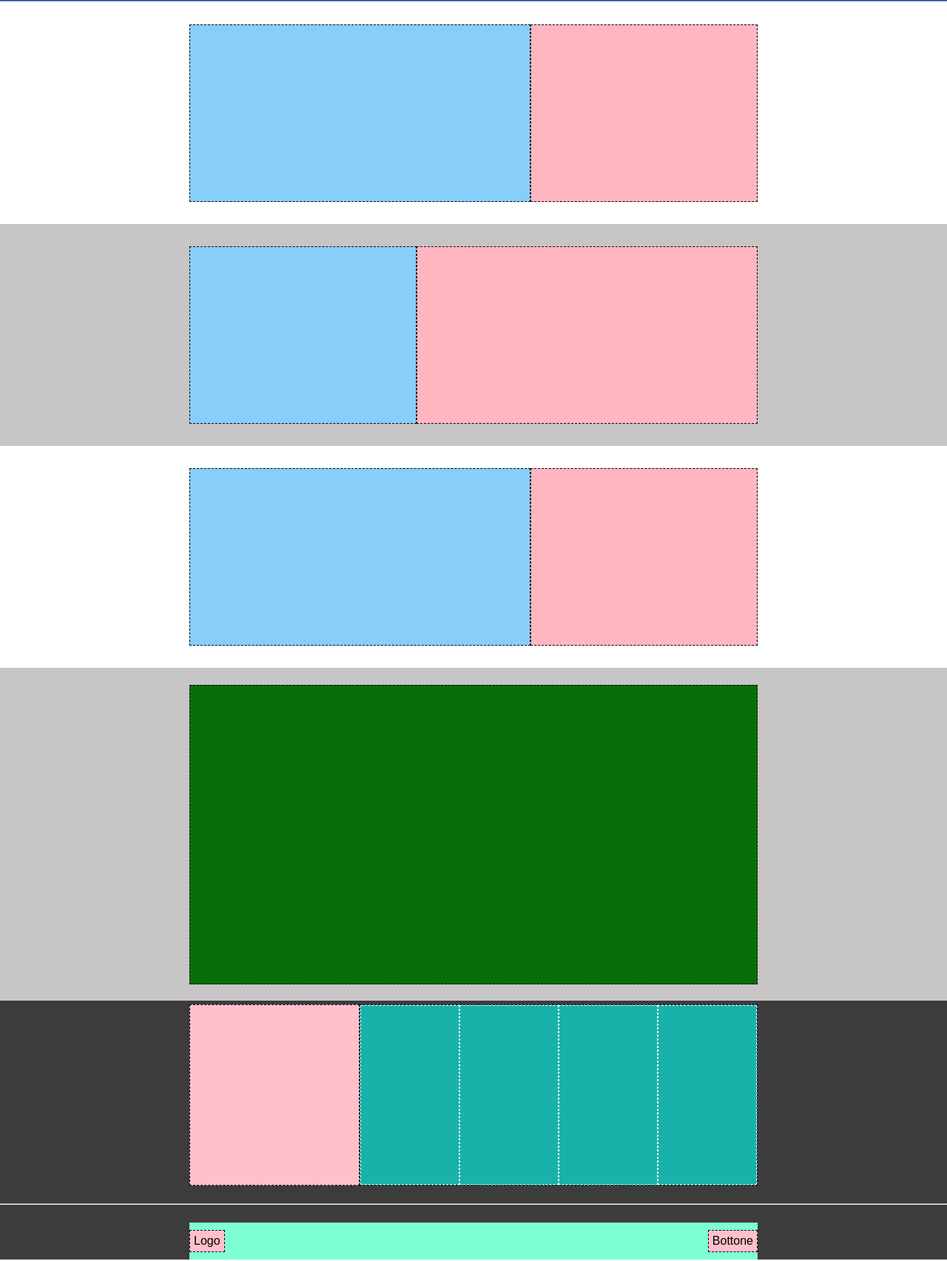
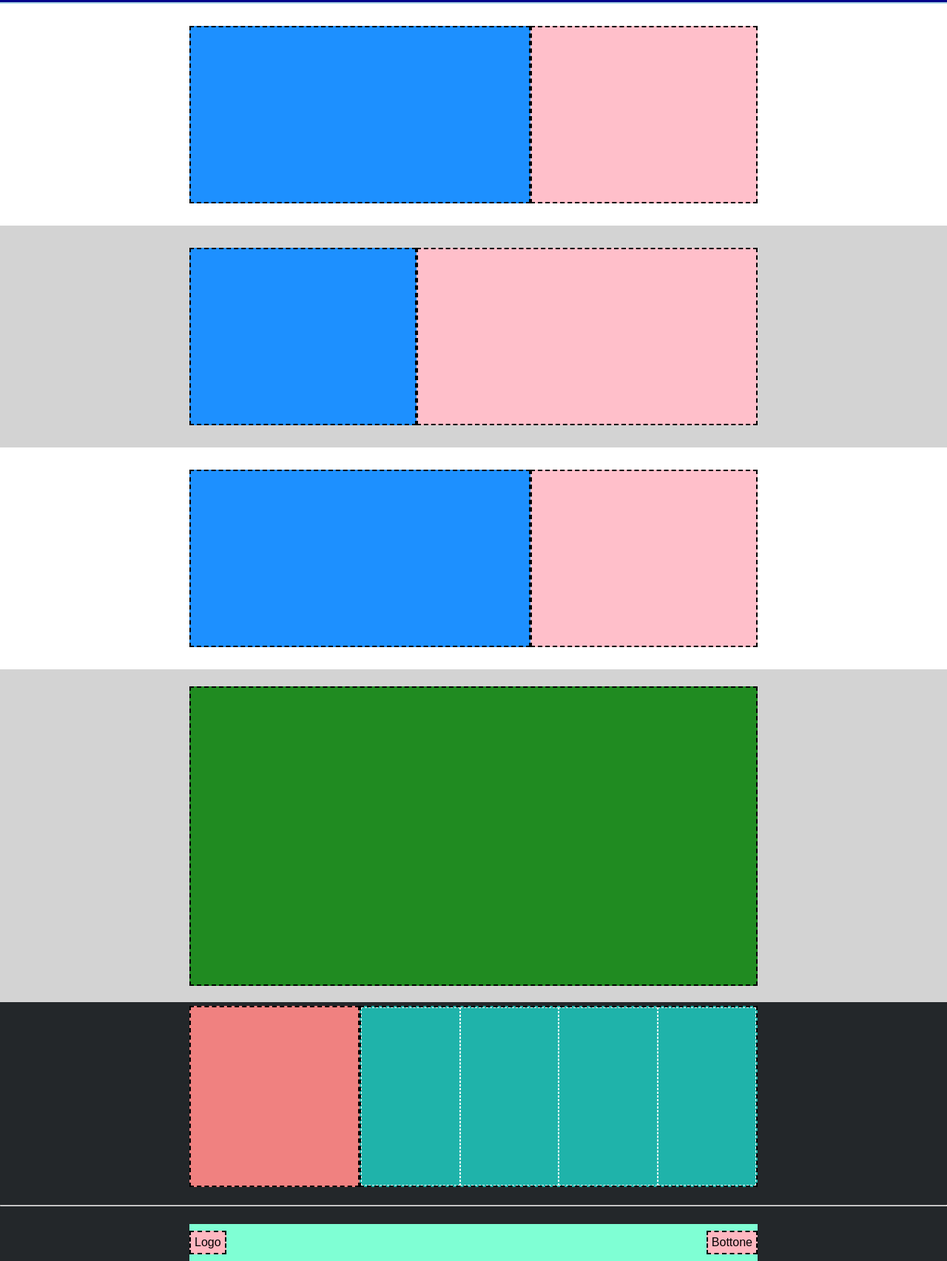
Before and after one commit to giuseppe-lisi/htmlcss-struttura-discord, a plain HTML site: page index.html in a window 1280 px wide. Shown: the part 365-2070 px from the top of the page at 74% size. Drawn offline with Linux system fonts and the light colour scheme.

Commit message:
aggiustati colori e hr footer

```diff
--- a/style.css
+++ b/style.css
@@ -18,11 +18,11 @@ body {
 }
 
 .dashed {
-    border: 1px dashed black;
+    border: 2px dashed black;
 }
 
 .gray-bg {
-    background-color: rgb(199, 197, 197);
+    background-color: #D3D3D3;
 }
 
 /* HEADER E NAVBAR */
@@ -32,13 +32,13 @@ header {
     flex-direction: column;
     align-items: center;
     padding: 1em 0 2px 0;
-    background-color: lightblue;
+    background-color: #ADD8E7;
 }
 
 .logo,
 .link,
 .login {
-    background-color: rgb(216, 159, 14);
+    background-color: #DAA51E;
     padding: 9px 7px;
 }
 
@@ -65,11 +65,11 @@ header {
     height: 300px;
     margin-top: 12px;
 
-    background-color: rgb(12, 12, 126);
+    background-color: #00018B;
 }
 
 .header-box {
-    background-color: rgb(235, 128, 212);
+    background-color: #EF82ED;
     height: 80%;
     width: 50%;
 }
@@ -88,25 +88,25 @@ header {
 .blue-box {
     width: 60%;
     height: 80%;
-    background-color: lightskyblue;
+    background-color: #1D90FF;
 }
 
 .pink-box {
     height: 80%;
     width: 40%;
-    background-color: lightpink;
+    background-color: #FFBFCA;
 }
 
 .blue-box-reversed {
     width: 40%;
     height: 80%;
-    background-color: lightskyblue;
+    background-color: #1D90FF;
 }
 
 .pink-box-reversed {
     width: 60%;
     height: 80%;
-    background-color: lightpink;
+    background-color: #FFBFCA;
 }
 
 /* sezione finale */
@@ -116,7 +116,7 @@ header {
 }
 
 .green-box {
-    background-color: rgb(8, 111, 8);
+    background-color: #208B21;
     height: 90%;
     width: 100%;
 }
@@ -129,7 +129,7 @@ footer {
     align-items: center;
     justify-content: space-between;
 
-    background-color: rgb(60, 60, 60);
+    background-color: #23272A;
     height: 350px;
 }
 
@@ -142,7 +142,7 @@ footer {
     width: 30%;
     height: 100%;
 
-    background-color: pink;
+    background-color: #F08180;
 }
 
 .footer-cyan-section {
@@ -152,7 +152,7 @@ footer {
     width: 70%;
     height: 100%;
 
-    background-color: rgb(24, 178, 170);
+    background-color: #1FB3AA;
 }
 
 .footer-cyan-box {
@@ -161,6 +161,8 @@ footer {
 }
 
 hr {
+    height: 2px;
+    color: white;
     width: 100%;
 }
 
@@ -169,11 +171,11 @@ hr {
     justify-content: space-between;
     height: 50px;
 
-    background-color: aquamarine;
+    background-color: #7FFFD4;
 }
 
 .footer-logo,
 .footer-button {
     padding: 5px;
-    background-color: pink;
+    background-color: #FFB7C0;
 }
```
